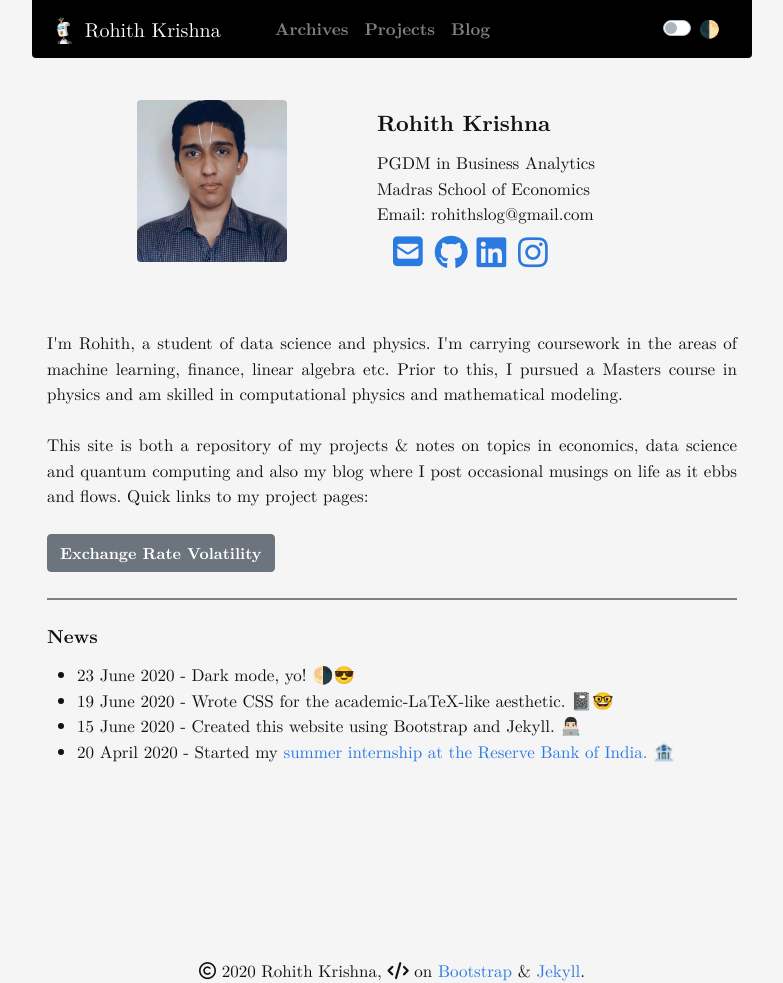
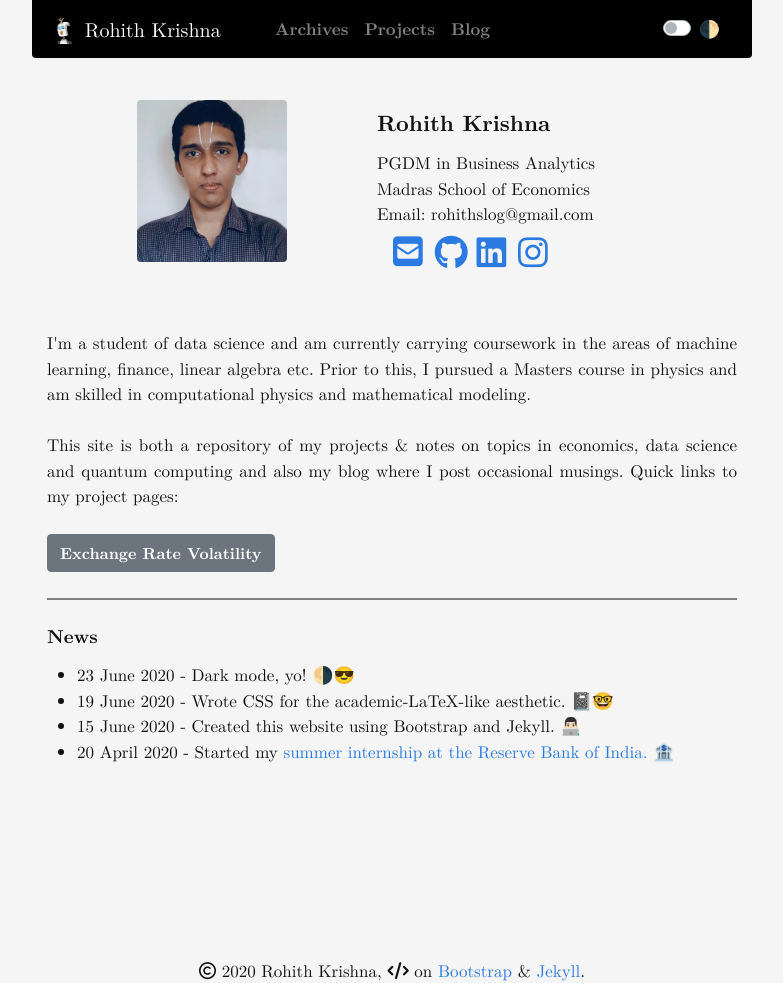
Before and after one commit to rohithmay/rohithmay.github.io, a Jekyll site: the page built from index.md, in a window 1280 px wide. Shown: the whole page, without its empty margins (248-1031 px from the left). Built offline with Jekyll 4.4.1, drawn with Linux system fonts in a browser that asks for light colours; nearby versions of some CDN libraries; a style sheet for code colours, icons or effects is not loaded.

Commit message:
Update index.md

```diff
--- a/index.md
+++ b/index.md
@@ -141,9 +141,9 @@ Template for latest updates here
                         <div style="text-align:justify;">
 
 
-                        I'm Rohith, a student of data science and physics. I'm carrying coursework in the areas of machine learning, finance, linear algebra etc.  Prior to this, I pursued a Masters course in physics and am skilled in computational physics and mathematical modeling. <br/><br/>
+                        I'm a student of data science and am currently carrying coursework in the areas of machine learning, finance, linear algebra etc.  Prior to this, I pursued a Masters course in physics and am skilled in computational physics and mathematical modeling. <br/><br/>
 
-                        This site is both a repository of my projects & notes on topics in economics, data science and quantum computing and also my blog where I post occasional musings on life as it ebbs and flows.
+                        This site is both a repository of my projects & notes on topics in economics, data science and quantum computing and also my blog where I post occasional musings.
 
                         Quick links to my project pages:<br/><br/>
 
```
